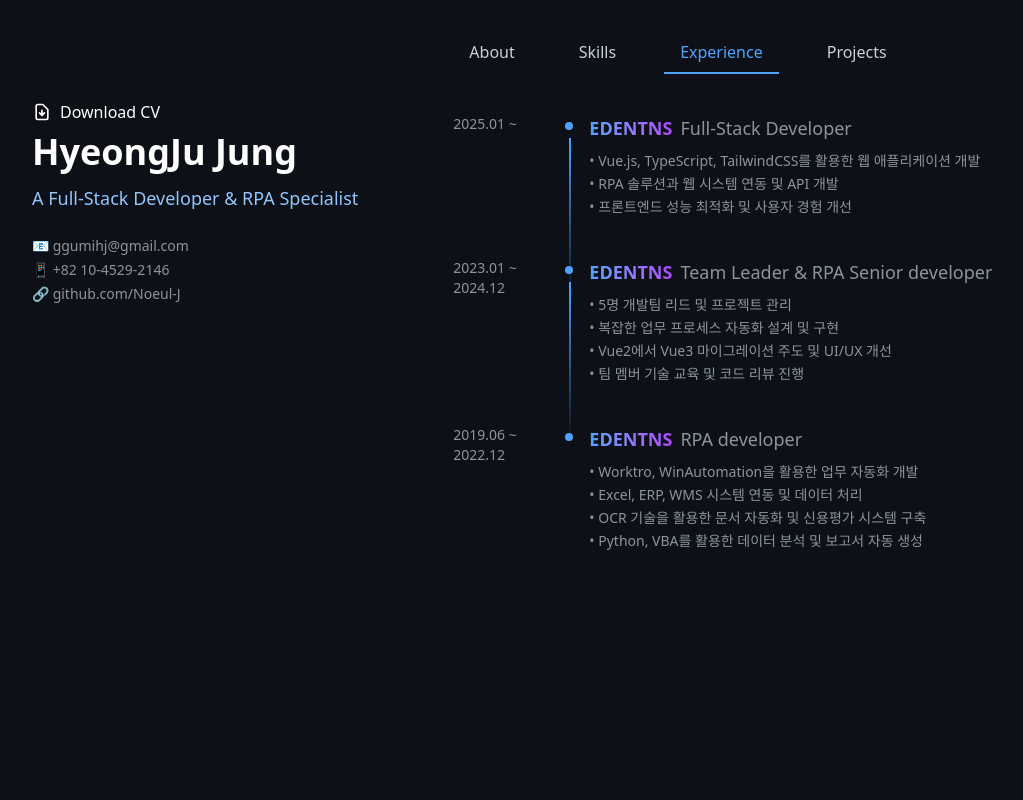
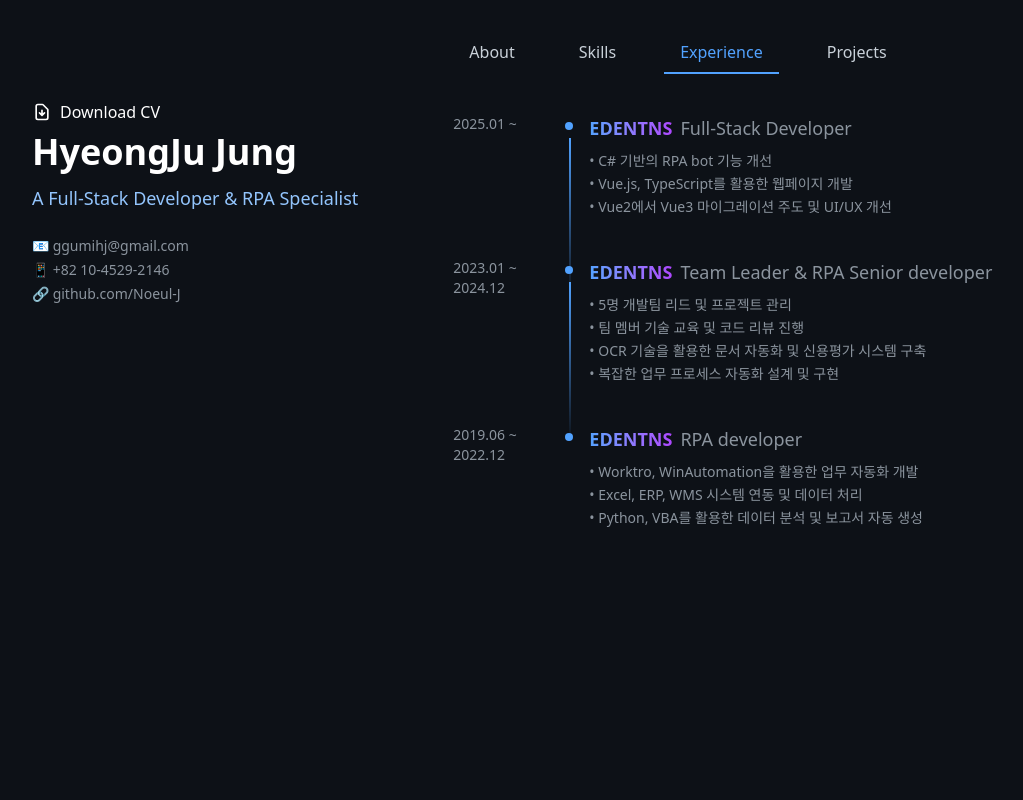
Before and after one commit to Noeul-J/portfolio, a Vue app in the folder frontend/: page /home in a window 1280 px wide. Both pictures are taken after a click on the button "Experience". Shown: the top 800 px of the page, without its empty margins (0-1023 px from the left). Built offline with nearby package versions, Linux system fonts and the light colour scheme.

Commit message:
Experience 분리 및 상세설명 추가

```diff
--- a/frontend/src/components/SkillSet.vue
+++ b/frontend/src/components/SkillSet.vue
@@ -178,10 +178,10 @@
                        <div class="flex items-center justify-center mt-4 space-x-4 text-xs text-[#8b949e]">
               <span>Less</span>
               <div class="flex space-x-1">
-                <div class="w-4 h-4 rounded-sm bg-[#0b0b23]"></div>
-                <div class="w-4 h-4 rounded-sm bg-[#1e3a8a]"></div>
-                <div class="w-4 h-4 rounded-sm bg-[#3b82f6]"></div>
-                <div class="w-4 h-4 rounded-sm bg-[#8b5cf6]"></div>
+                <div class="w-4 h-4 rounded-sm bg-[#aaa1a1]"></div>
+                <div class="w-4 h-4 rounded-sm bg-[#3b82f0]"></div>
+                <div class="w-4 h-4 rounded-sm bg-[#1f3a8c]"></div>
+                <div class="w-4 h-4 rounded-sm bg-[#8b5cf8]"></div>
                 <div class="w-4 h-4 rounded-sm bg-[#ef4444]"></div>
               </div>
               <span>More</span>
@@ -314,9 +314,9 @@
 // 우주 컨셉 색상 매핑 (네온 우주 테마)
 const getContributionClass = (count: number) => {
   if (count === 0) return 'bg-[#aaa1a1]'
-  if (count <= 3) return 'bg-[#1e3a8a]'
-  if (count <= 6) return 'bg-[#3b82f6]'
-  if (count <= 9) return 'bg-[#8b5cf6]'
+  if (count <= 3) return 'bg-[#3b82f0]'
+  if (count <= 6) return 'bg-[#1f3a8c]'
+  if (count <= 9) return 'bg-[#8b5cf8]'
   return 'bg-[#ef4444]'
 }
 
--- a/frontend/src/components/experience.vue
+++ b/frontend/src/components/experience.vue
@@ -18,9 +18,9 @@
                   <span class="text-[#8b949e] ml-2">Full-Stack Developer</span>
                 </div>
                 <div class="mt-2 text-sm text-[#8b949e] leading-relaxed">
-                  • Vue.js, TypeScript, TailwindCSS를 활용한 웹 애플리케이션 개발<br>
-                  • RPA 솔루션과 웹 시스템 연동 및 API 개발<br>
-                  • 프론트엔드 성능 최적화 및 사용자 경험 개선
+                  • C# 기반의 RPA bot 기능 개선<br>
+                  • Vue.js, TypeScript를 활용한 웹페이지 개발<br>
+                  • Vue2에서 Vue3 마이그레이션 주도 및 UI/UX 개선
                 </div>
               </div>
            </div>
@@ -39,9 +39,9 @@
                 </div>
                 <div class="mt-2 text-sm text-[#8b949e] leading-relaxed">
                   • 5명 개발팀 리드 및 프로젝트 관리<br>
+                  • 팀 멤버 기술 교육 및 코드 리뷰 진행<br>
+                  • OCR 기술을 활용한 문서 자동화 및 신용평가 시스템 구축<br>
                   • 복잡한 업무 프로세스 자동화 설계 및 구현<br>
-                  • Vue2에서 Vue3 마이그레이션 주도 및 UI/UX 개선<br>
-                  • 팀 멤버 기술 교육 및 코드 리뷰 진행
                 </div>
               </div>
            </div>
@@ -60,7 +60,6 @@
                 <div class="mt-2 text-sm text-[#8b949e] leading-relaxed">
                   • Worktro, WinAutomation을 활용한 업무 자동화 개발<br>
                   • Excel, ERP, WMS 시스템 연동 및 데이터 처리<br>
-                  • OCR 기술을 활용한 문서 자동화 및 신용평가 시스템 구축<br>
                   • Python, VBA를 활용한 데이터 분석 및 보고서 자동 생성
                 </div>
               </div>
```
